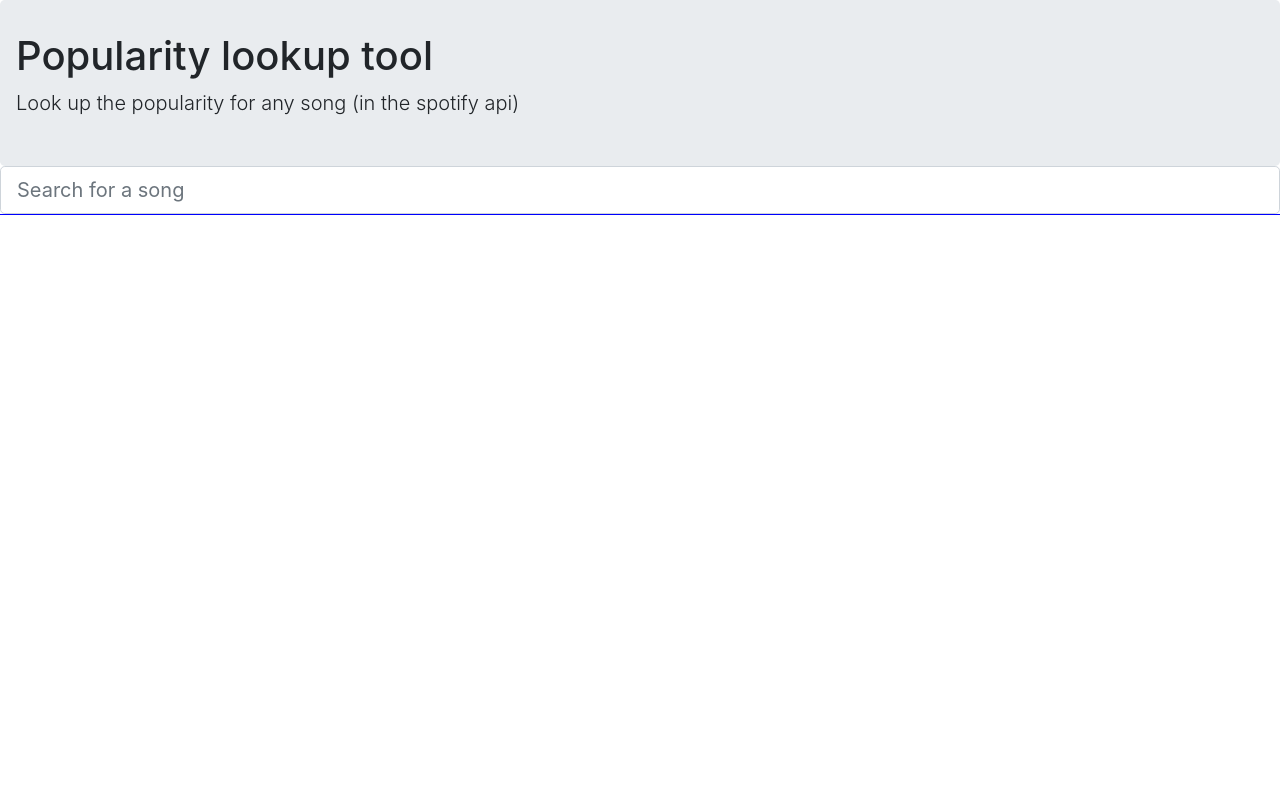
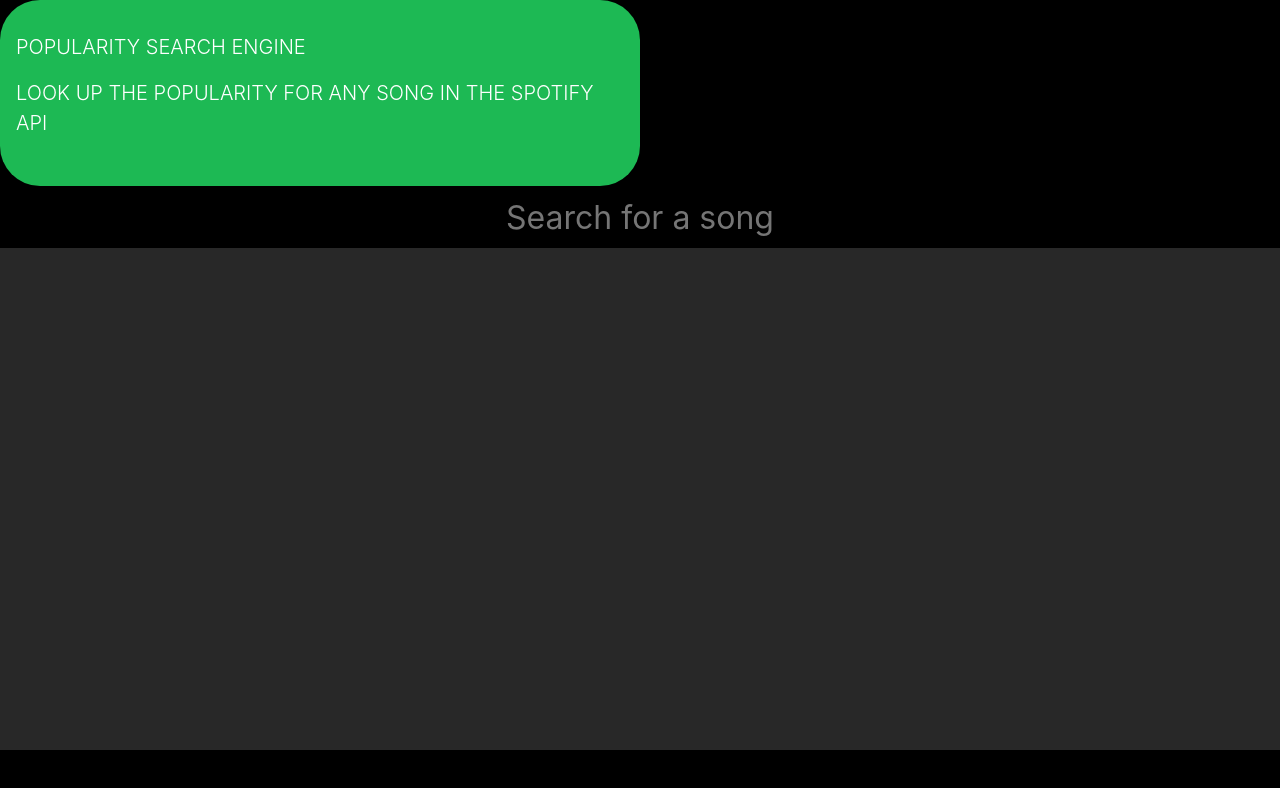
Before and after one commit to kevincolour/website_kevincolour, a website: page public/index.html in a window 1280 px wide. Drawn offline with nearby package versions, Linux system fonts and the light colour scheme; no server answers.

Commit message:
style chnage

```diff
--- a/public/index.css
+++ b/public/index.css
@@ -1,3 +1,12 @@
+body{
+    background-color:black;
+}
+
+.space{
+    background-color:#282828;
+    width: 100%;
+    height: 500px;
+}
 #query{
 	position: absolute;
 	width: 100%;
@@ -12,13 +21,36 @@
 .jumbotron{
     margin-bottom: 0rem;
     padding: 2rem 1rem;
-}
-#song-search{
+    background-color : #1DB954;
+    width: 50%;
+    border-radius : 40px;
+
+ }
+ p{
+    color : white;
+    font : Montserrat;
+ }
+ h1{
+     color : white;
+     font : Montserrat;
+
+ }
+#song-search2{
 
     text-align :center;
+    outline-width: 0;
+    outline:  none;
+    border-bottom: 2px solid #282828;
+    border-top: 0px;
+    border-left : 0px;
+    border-right :0px;
+    width: 100%;
+    height : 2em;
+    font-size: 2em;
+    background-color :black  ;
+}
 
-    border-bottom: 2px solid blue;
-}
+input:focus {outline:none;}
 
 #songName{
     font-size: 2.5em;
@@ -39,6 +71,5 @@
 	text-align :center;
     font-size: 3em;
     border: none;
-    border-bottom: 1px solid blue;
-    color : blue;
+
 }
--- a/public/index.html
+++ b/public/index.html
@@ -24,8 +24,8 @@
   <body>
 
       <div class="jumbotron">
-          <h1 class="display-6">Popularity lookup tool</h1>
-          <p class="lead">Look up the popularity for any song (in the spotify api)</p>
+          <p class= "lead">POPULARITY SEARCH ENGINE</p>
+          <p class="lead">LOOK UP THE POPULARITY FOR ANY SONG IN THE SPOTIFY API</p>
 
         </div>
   <div id = instruction>
@@ -39,13 +39,12 @@
 
 
   </div>
-
-    <input class="form-control form-control-lg" type="text" id="song-search2" list="json-datalist" placeholder="Search for a song">
+    <input type="text" id="song-search2" placeholder="Search for a song">
     <div  id ="result">
 
   </div>
   <div id = 'search-results'>
-
+  <div class = 'space'></div>
   </div>
 
 
```
